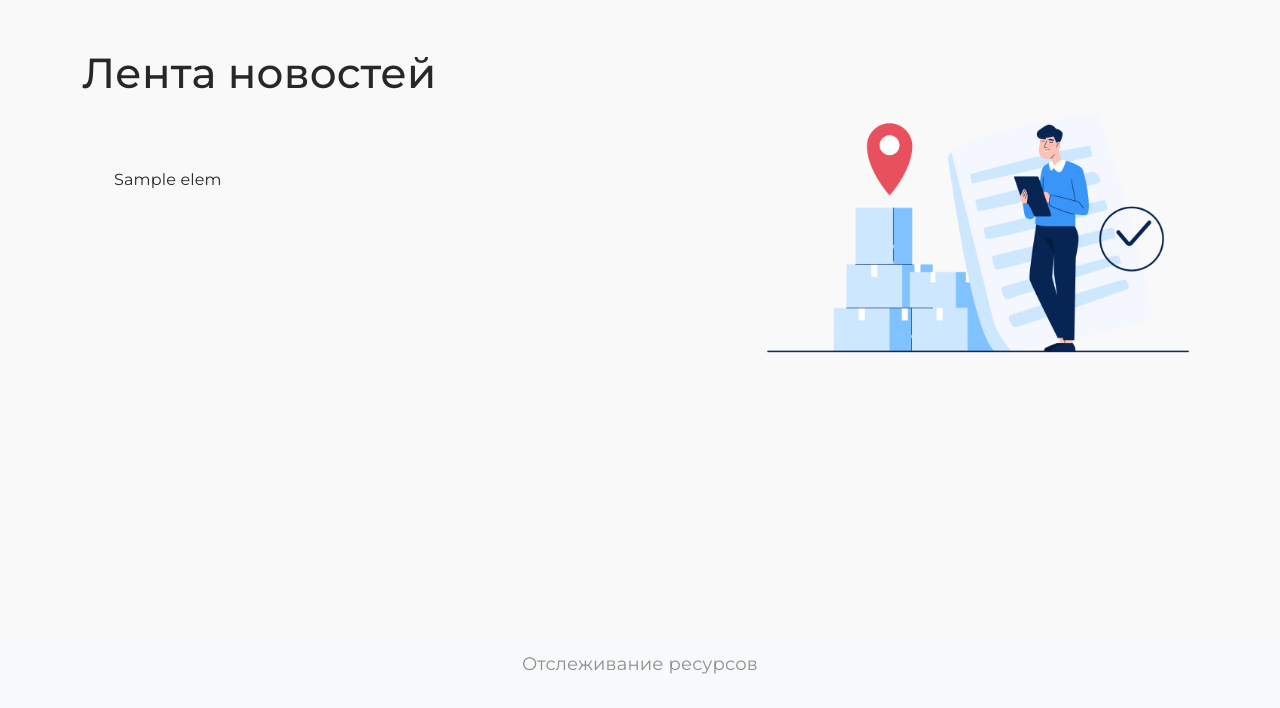
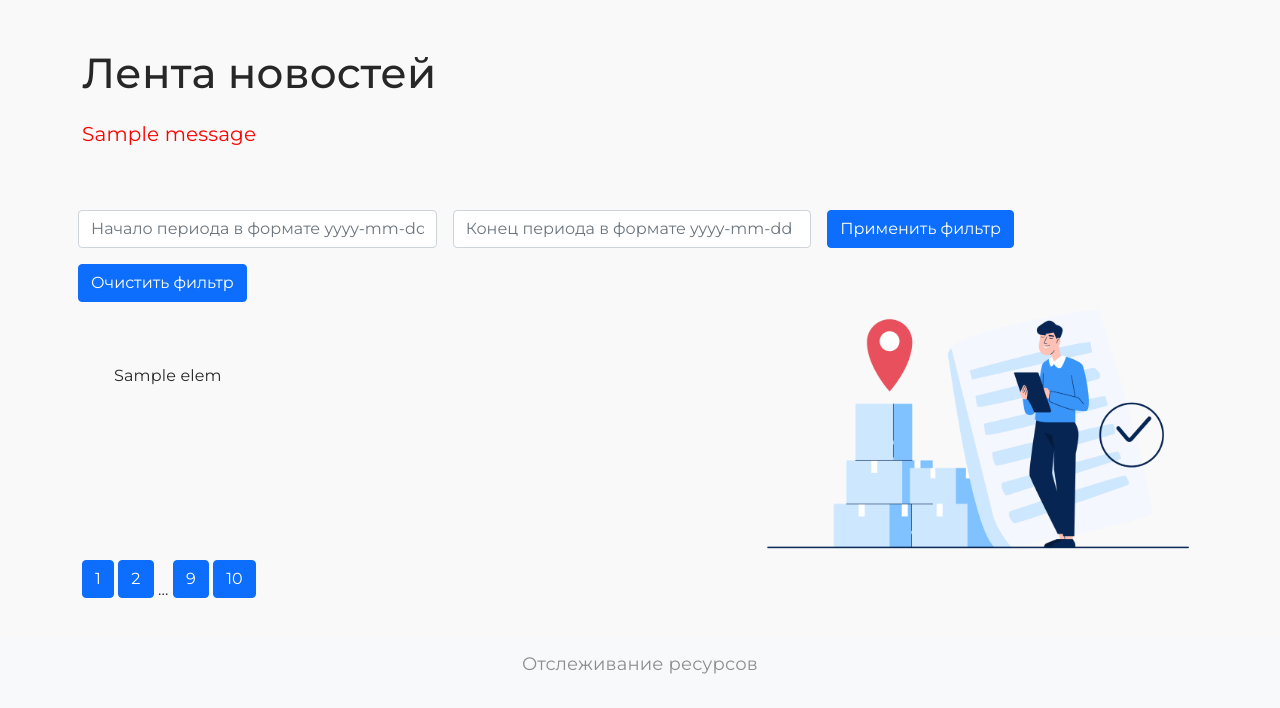
Before and after one commit to Kaydalova/resource_monitoring, a Python web app: template test_task_app/templates/news.html in a window 1280 px wide. Shown: the part 92-800 px from the top of the page. Run offline with Jinja, Linux system fonts and the light colour scheme; the template is opened without the code that fills it: most values are stand-ins (such as "Sample title", 1, 10 or a date in 2020); one stand-in notice (Sample message) is shown.

Commit message:
added pagen in news

```diff
--- a/test_task_app/api_views.py
+++ b/test_task_app/api_views.py
@@ -43,7 +43,7 @@ def add_source_api_view():
         all_actions_logger.info(INVALID_URL)
         return jsonify({'error': INVALID_URL}), 400
 
-    if not Source.query.filter(Source.full_link==data['url']).first():
+    if not Source.query.filter(Source.full_link == data['url']).first():
         new_source = create_new_source(pattern_match, data['url'])
         all_actions_logger.info(NEW_SOURCE_CREATED)
         return jsonify({
@@ -51,7 +51,6 @@ def add_source_api_view():
             'status': NEW_SOURCE_CREATED}), 201
     return jsonify({
         'error': 'Такой адрес уже есть в базе.'}), 400
-
 
 
 @app.route('/api/add_sources_zip', methods=['POST'])
--- a/test_task_app/monitoring.py
+++ b/test_task_app/monitoring.py
@@ -37,7 +37,11 @@ async def check_source_status(source):
 
         async_session = AsyncSessionLocal()
         async with async_session as session:
+            print(source.status_check_error)
+            print(keep_unavailable)
             if source.status_check_error > keep_unavailable:
+                print(source.status_check_error)
+                print(keep_unavailable)
                 session.delete(source)
                 await session.commit()
                 status_check_logger.info(
@@ -70,7 +74,7 @@ async def create_tasks():
 async def schedule_monitoring():
     while True:
         await create_tasks()
-        await asyncio.sleep(10)  # Пауза в 1 час
+        await asyncio.sleep(60)  # Пауза в 1 час
 
 
 def start_async_monitoring():
--- a/test_task_app/templates/news.html
+++ b/test_task_app/templates/news.html
@@ -5,6 +5,41 @@
   <section class="container my-5">
     <div class="row">
       <h1>Лента новостей</h1>
+
+    <!-- Flash сообщения -->
+      <br>
+      <p class="py-3 mb-3">
+        {% with messages = get_flashed_messages() %}
+          {% if messages %}
+            {% for message in messages %}
+            <span style="color: red">{{ message }}</span>
+            {% endfor %}
+          {% endif %}
+        {% endwith %}
+      </p>
+      <br>
+
+    <!-- Форма для фильтрации и очистка фильтра -->
+    <form action="/news" method="get" class="row g-3">
+      <div class="col-4">
+        <input type="text" name="date_from" placeholder="Начало периода в формате yyyy-mm-dd HH:mm" class="form-control">
+      </div>
+
+      <div class="col-4">
+        <input type="text" name="date_to" placeholder="Конец периода в формате yyyy-mm-dd HH:mm" class="form-control">
+      </div>
+      <div class="col-auto">
+        <button type="submit" class="btn btn-primary">Применить фильтр</button>
+      </div>
+
+      <div class="col-auto">
+        <button class="btn btn-primary" name="clear" value="True">Очистить фильтр</button>
+      </div>
+    </form>
+    <br>
+
+    <!-- Основной контент -->
+
       <div class="col-12 col-lg-7 my-5">
         {% if news %}
         <ul>
@@ -17,6 +52,7 @@
 
           {% endif %}
       </div>
+
       <div class="col-12 col-lg-5">
         <img
           class="img-fluid mx-auto d-block"
@@ -25,6 +61,44 @@
         />
       </div>
     </div>
+
+
+    <!-- Пагинация -->
+    <div>
+      {% if current_page > 3 %}
+      <a class="btn btn-primary mb-4"
+      href="{{ url_for('news_view', page=1) }}">{{ 1 }}</a>...
+      {% endif %}
+
+      {% if current_page > 1 and total > current_page+2 %}
+      <a class="btn btn-primary mb-4"
+      href="{{ url_for('news_view', page=current_page-1) }}">{{ current_page-1 }}</a>
+      {% endif %}
+      {% if total > current_page+2 %}
+      <a class="btn btn-primary mb-4"
+      href="{{ url_for('news_view', page=current_page) }}">{{ current_page }}</a>
+      <a class="btn btn-primary mb-4"
+      href="{{ url_for('news_view', page=current_page+1) }}">{{ current_page+1 }}</a>
+      ...
+      {% endif %}
+
+
+      {% if current_page+2 == total%}
+      <a class="btn btn-primary mb-4"
+      href="{{ url_for('news_view', page=current_page) }}">{{ current_page }}</a>
+      <a class="btn btn-primary mb-4"
+      href="{{ url_for('news_view', page=total-1) }}">{{ total-1 }}</a>
+      <a class="btn btn-primary mb-4"
+      href="{{ url_for('news_view', page=total) }}">{{ total }}</a>
+
+    {% else %}
+    <a class="btn btn-primary mb-4"
+    href="{{ url_for('news_view', page=total-1) }}">{{ total-1 }}</a>
+
+    <a class="btn btn-primary mb-4"
+      href="{{ url_for('news_view', page=total) }}">{{ total }}</a>
+    {% endif %}
+    </div>
   </section>
 </main>
 {% endblock %}
```
Also changed, not shown: test_task_app/constants.py (+16 -4 lines), test_task_app/templates/source.html (+7 -1 lines), test_task_app/views.py (+79 -19 lines), README.md, 2 other files.
